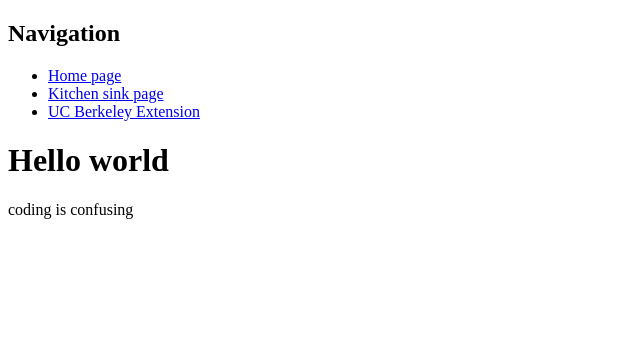
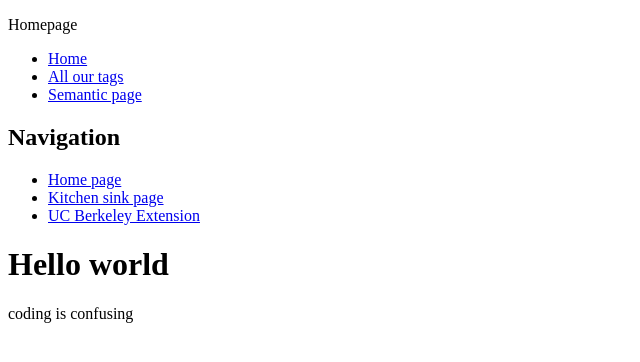
Before and after one commit to isabellecastillo/html5-css3-class, a plain HTML site: page index.html in a window 1280 px wide. Shown: the whole page, without its empty margins (0-640 px from the left). Drawn offline with Linux system fonts and the light colour scheme.

Commit message:
updated index

```diff
--- a/index.html
+++ b/index.html
@@ -5,6 +5,24 @@
     </head>
 
     <body>
+        <header>
+            <p>Homepage</p>
+            <nav>
+                <ul>
+                    <li>
+                        <a href="/">Home</a>
+                    </li>
+                    <li>
+                        <a href="kitchen-sink.html">All our tags</a>
+                    </li>
+                    <li>
+                        <a href="semantic-markup.html">Semantic page</a>
+                    </li>
+                </ul>
+            </nav>
+        </header>
+
+        <!-- below was the first attempt at the homework -->
         <nav>
             <h1>Navigation</h1>
             <ul>
```
